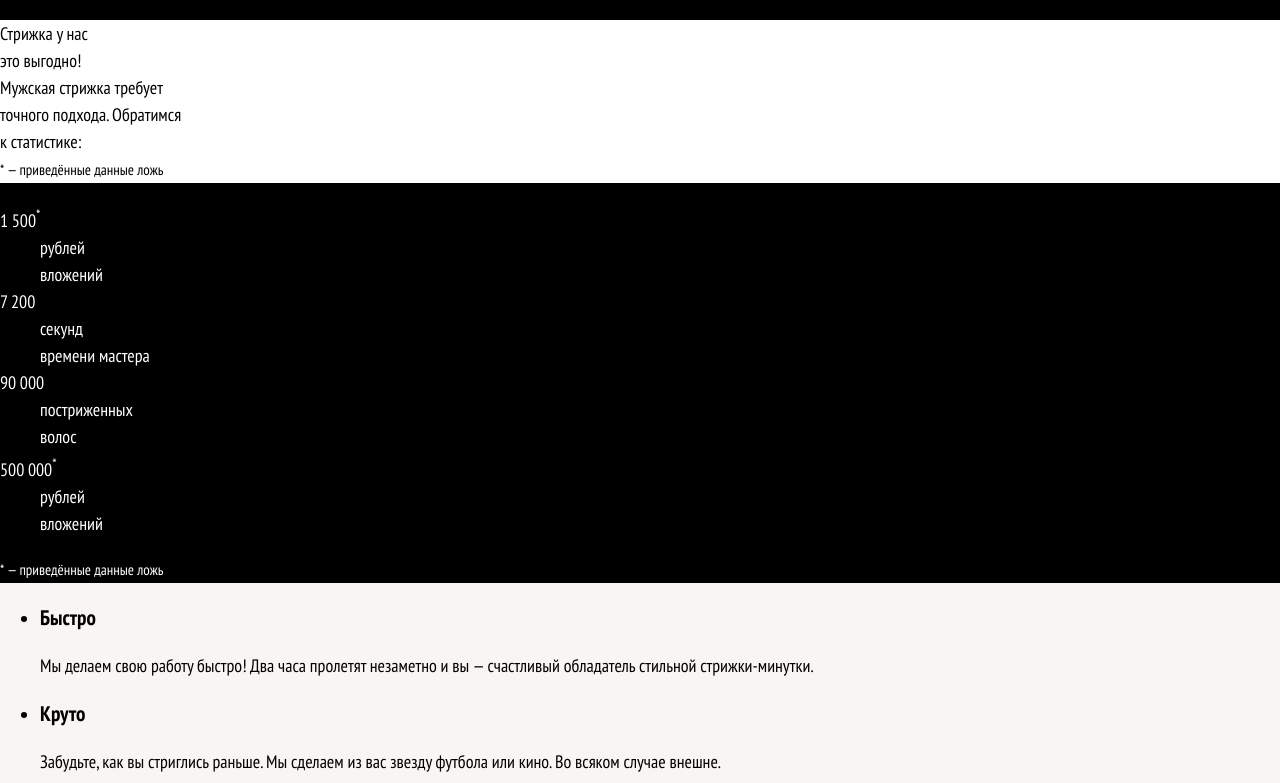
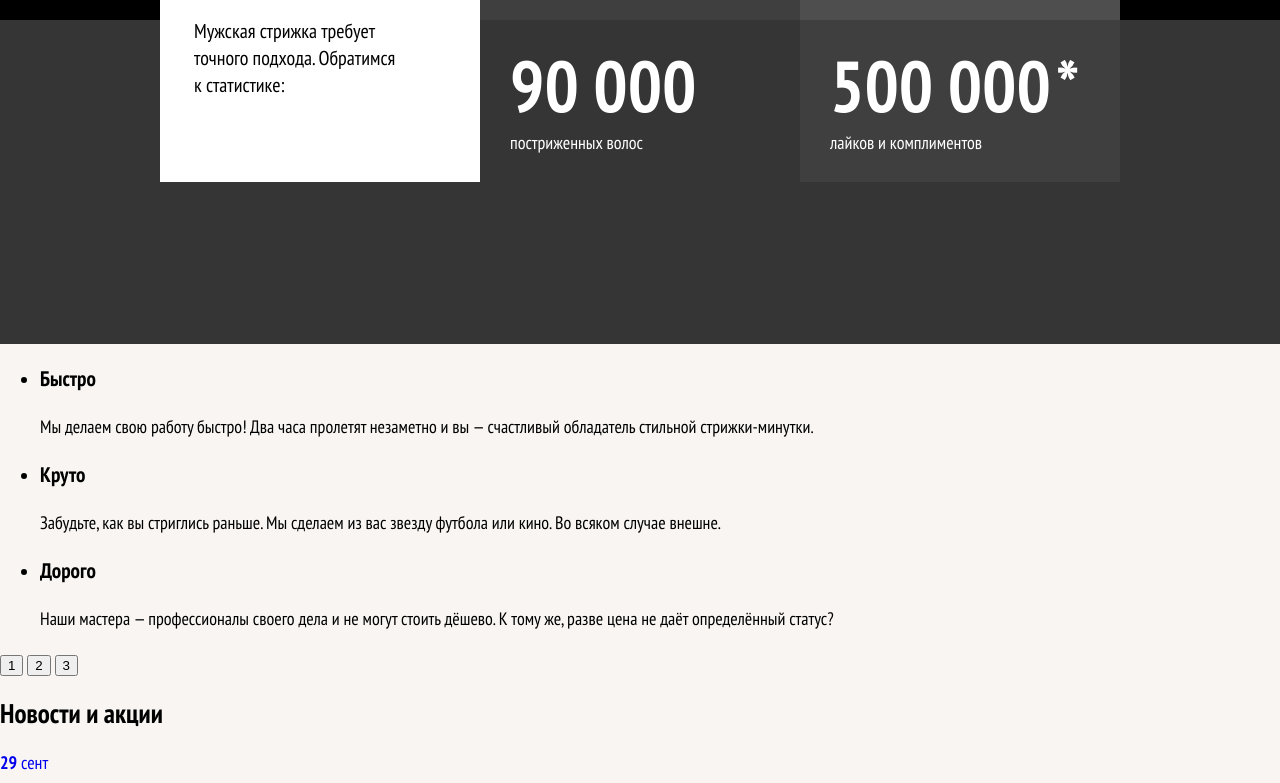
Before and after one commit to Yakimishin/Barbershop, a website: page source/index.html in a window 1280 px wide. Shown: the part 712-1495 px from the top of the page. Drawn offline with nearby package versions, Linux system fonts and the light colour scheme; files that its build step writes are made by us from their sources.

Commit message:
finished stats module

```diff
--- a/source/index.html
+++ b/source/index.html
@@ -70,11 +70,6 @@
           точного подхода. Обратимся<br>
           к статистике:
         </p>
-        <p class="stats__legend stats__legend--top">
-          <small>
-            * — приведённые данные ложь
-          </small>
-        </p>
       </header>
       <dl class="stats__list">
         <div class="stats__item">
@@ -109,14 +104,11 @@
             500 000<sup>*</sup>
           </dt>
           <dd class="stats__description">
-            рублей<br>
-            вложений
+            лайков<br>
+            и комплиментов
           </dd>
         </div>
       </dl>
-      <small class="stats__legend stats__legend--bottom">
-        * — приведённые данные ложь
-      </small>
     </div>
   </section>
 
@@ -241,20 +233,6 @@
   </div>
 </footer>
 
-<script>
-  var navMain = document.querySelector('.main-nav');
-  var navToggle = document.querySelector('.main-nav__toggle');
-
-  // Если JS подключился, убираем модификатор с навигации,
-  // который отображает меню в статике. Его я ставил на тот случай, если
-  // вдруг JS не сработает.
-
-  navMain.classList.remove('main-nav--nojs');
-
-  navToggle.addEventListener('click', function() {
-    navMain.classList.toggle('main-nav--closed');
-    navMain.classList.toggle('main-nav--opened');
-  });
-</script>
+<script src="js/main.js" type="text/javascript"></script>
 </body>
 </html>
--- /dev/null
+++ b/source/js/main.js
@@ -0,0 +1,19 @@
+var navMain = document.querySelector('.main-nav');
+var navToggle = document.querySelector('.main-nav__toggle');
+var statsItemHeight = document.querySelector('.stats__item').clientHeight;
+var statsWrapper = document.querySelector('.stats__wrapper');
+
+
+statsWrapper.style.top = (-statsItemHeight+'px');
+
+
+// Если JS подключился, убираем модификатор с навигации,
+// который отображает меню в статике. Его я ставил на тот случай, если
+// вдруг JS не сработает.
+
+navMain.classList.remove('main-nav--nojs');
+
+navToggle.addEventListener('click', function() {
+  navMain.classList.toggle('main-nav--closed');
+  navMain.classList.toggle('main-nav--opened');
+});
--- a/source/less/blocks/stats.less
+++ b/source/less/blocks/stats.less
@@ -1,21 +1,166 @@
 .stats {
-  background-color: @basic-black;
+  background-color: @extra-dark-gray;
   color: @basic-white;
 }
 
 .stats__header {
   background-color: @basic-white;
   color: @basic-black;
+  padding: 28px 20px;
 }
 
 .stats__slogan {
   margin: 0;
+  margin-bottom: 13px;
+  text-align: center;
+  text-transform: uppercase;
+  line-height: 30px;
+  font-weight: bold;
+  font-size: 30px;
 }
 
 .stats__intro {
   margin: 0;
+  font-size: 20px;
+  line-height: 27px;
+  text-align: center;
 }
 
-.stats__legend {
+.stats__list {
   margin: 0;
 }
+
+.stats__item {
+  padding: 20px;
+  display: flex;
+  justify-content: space-between;
+
+  &:nth-child(1) {
+    background-color: fade(@basic-white, 5%);
+  }
+  &:nth-child(2) {
+    background-color: fade(@basic-white, 12%);
+  }
+  &:nth-child(4) {
+    background-color: fade(@basic-white, 5%);
+  }
+}
+
+.stats__number {
+  font-weight: bold;
+  font-size: 40px;
+  line-height: 40px;
+
+  sup {
+    position: static;
+    margin-left: 5px;
+    vertical-align: baseline;
+    font-size: inherit;
+  }
+}
+
+.stats__description {
+  text-align: right;
+  font-size: 18px;
+  line-height: 18px;
+}
+
+
+
+
+@media (max-width: @mobile-width-only) {
+  .stats__intro br {
+    display: none;
+  }
+}
+
+@media (min-width: @tablet-width) {
+  .stats__wrapper {
+    position: relative;
+    padding: 0 64px;
+  }
+
+  .stats__header {
+    position: relative;
+    padding-top: 32px;
+    padding-right: 34px;
+    padding-left: 34px;
+    padding-bottom: 45px;
+
+    display: grid;
+    grid-template-columns: 1fr 1fr;
+
+    &::before {
+      position: absolute;
+      content: "";
+      left: -23px;
+      top: 42px;
+      width: 0;
+      height: 0;
+      border-top: 23px solid @basic-white;
+      border-left: 23px solid transparent;
+    }
+  }
+
+  .stats__slogan {
+    margin-bottom: 17px;
+    font-size: 40px;
+    text-align: left;
+    text-transform: none;
+  }
+
+  .stats__intro {
+    padding-top: 4px;
+    padding-left: 34px;
+    text-align: left;
+  }
+
+  .stats__list {
+    display: grid;
+    grid-template-columns: 1fr 1fr;
+  }
+
+  .stats__item {
+    display: block;
+    padding: 30px;
+  }
+
+  .stats__number {
+    font-size: 72px;
+    line-height: 72px;
+  }
+
+  .stats__description {
+    text-align: left;
+    margin: 0px;
+    margin-top: 12px;
+
+    br {
+      display: none;
+    }
+  }
+}
+
+@media (min-width: @desktop-width) {
+  .stats__wrapper {
+    position: relative;
+    margin: auto;
+    max-width: 960px;
+    display: grid;
+    grid-template-columns: 1fr 2fr;
+  }
+
+  .stats__header {
+    display: grid;
+    grid-template-columns: auto;
+    grid-template-rows: 1fr 1fr;
+  }
+
+  .stats__intro {
+    padding-left: 0px;
+  }
+
+  .stats__list {
+    background-color: @extra-dark-gray;
+  }
+}
--- a/source/less/global/variables.less
+++ b/source/less/global/variables.less
@@ -8,6 +8,7 @@
 @dark-brown: #6A4D38;
 @extra-dark-brown: #624530;
 @dark-gray: #4C4C4C;
+@extra-dark-gray: #353535;
 
 
 
```
